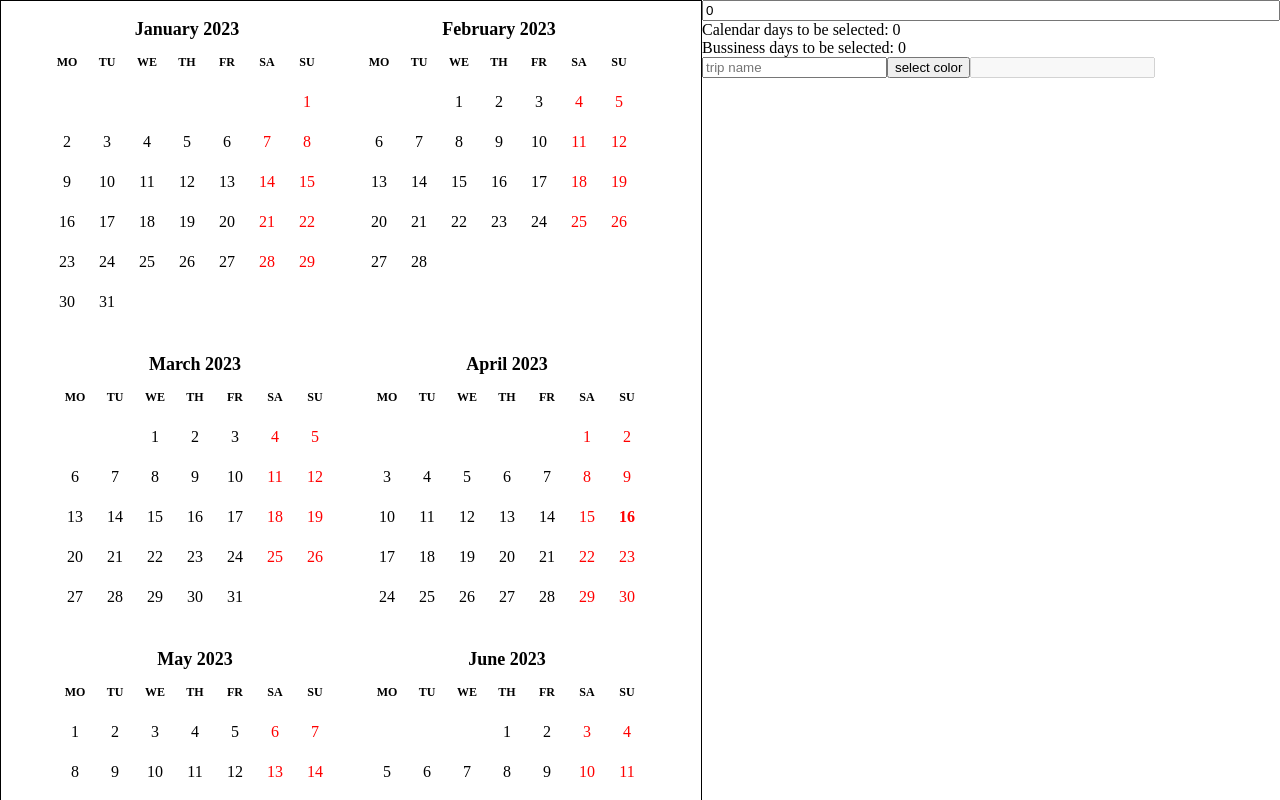
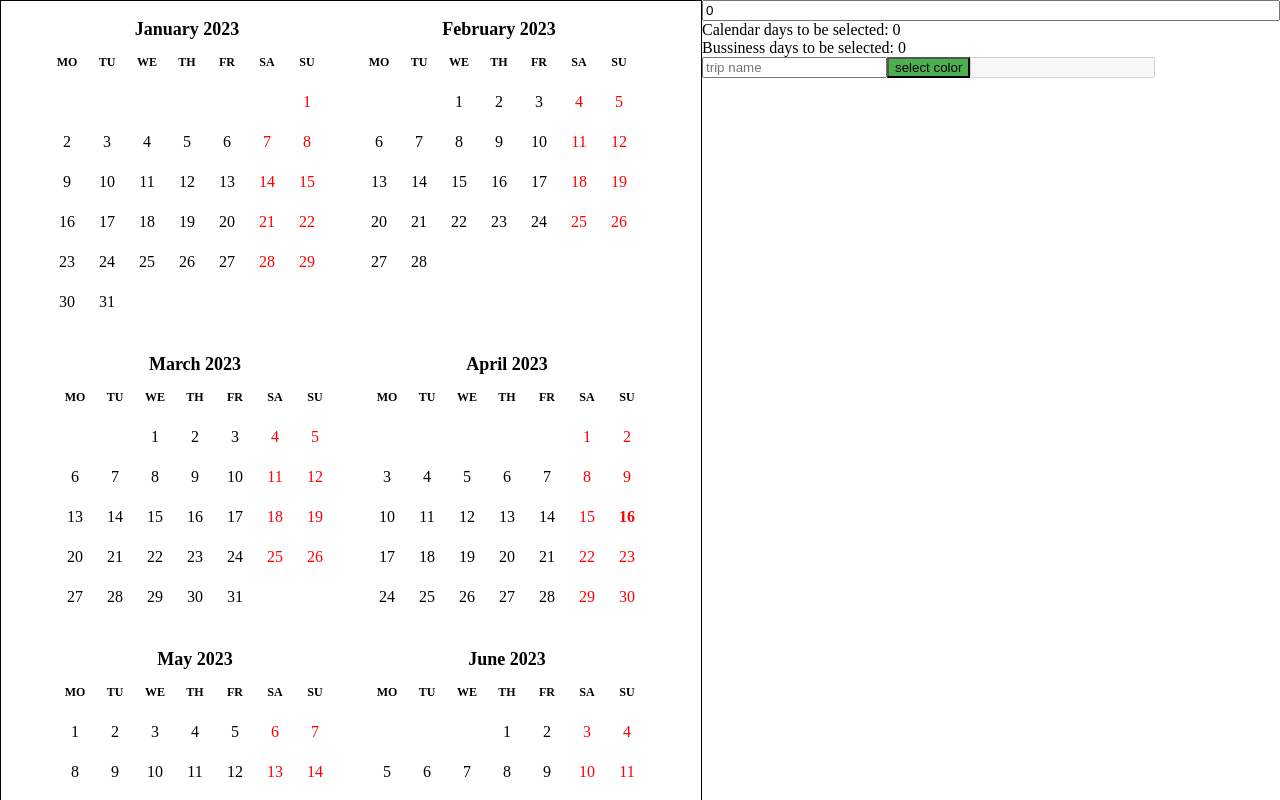
Before and after one commit to JSerwatka/Vacai, a React (Vite) app: page / in a window 1280 px wide. Shown: the top 800 px of the page. Built offline with nearby package versions, Linux system fonts and the light colour scheme; no server answers.

Commit message:
feat: send color prop to Calendar

```diff
--- a/package.json
+++ b/package.json
@@ -1,5 +1,5 @@
 {
-  "name": "days-off",
+  "name": "vacai",
   "private": true,
   "version": "0.0.0",
   "type": "module",
--- a/src/App.tsx
+++ b/src/App.tsx
@@ -25,6 +25,7 @@ function App() {
   });
 
   const [tripRange, setTripRange] = useState<DateRange | undefined>(undefined);
+  const [tripColor, setTripColor] = useState<string>("#4caf50");
 
   const [daysHovered, setDaysHovered] = useState<DaysHoveredType>({
     calendar: 0,
@@ -42,8 +43,14 @@ function App() {
         holidays={holidays}
         tripRange={tripRange}
         setTripRange={setTripRange}
+        tripColor={tripColor}
       />
-      <ControlPanel daysHovered={daysHovered} tripRange={tripRange} />
+      <ControlPanel
+        daysHovered={daysHovered}
+        tripRange={tripRange}
+        tripColor={tripColor}
+        setTripColor={setTripColor}
+      />
     </div>
   );
 }
--- a/src/components/Calendar/Calendar.module.css
+++ b/src/components/Calendar/Calendar.module.css
@@ -17,3 +17,15 @@
 .startEndRange:hover {
   background-color: #0eca2d;
 }
+
+.calendar_wrapper {
+  max-width: 700px;
+  border: 1px solid black;
+}
+
+.calendar_months {
+  display: flex;
+  flex-wrap: wrap;
+  justify-content: center;
+  row-gap: 30px;
+}
--- a/src/components/Calendar/Calendar.tsx
+++ b/src/components/Calendar/Calendar.tsx
@@ -17,6 +17,7 @@ interface CalendarProps {
   setTripRange: (dateRange: DateRange) => void;
   setDaysHovered: ({ calendar, bussiness }: DaysHoveredType) => void;
   holidays: HolidayType[] | null;
+  tripColor: string;
 }
 
 const Calendar = ({
@@ -24,6 +25,7 @@ const Calendar = ({
   setTripRange,
   setDaysHovered,
   holidays,
+  tripColor,
 }: CalendarProps) => {
   const handleDayMouseEnter = (date: Date) => {
     if (!tripRange?.from || tripRange.to) return;
@@ -74,12 +76,7 @@ const Calendar = ({
   };
 
   return (
-    <div
-      style={{
-        maxWidth: "700px",
-        border: "1px solid black",
-      }}
-    >
+    <div className={styles.calendar_wrapper}>
       <DayPicker
         mode="range"
         disableNavigation
@@ -88,12 +85,8 @@ const Calendar = ({
         selected={tripRange}
         weekStartsOn={1}
         onDayMouseEnter={handleDayMouseEnter}
-        styles={{
-          months: {
-            flexWrap: "wrap",
-            justifyContent: "center",
-            rowGap: "30px",
-          },
+        classNames={{
+          months: styles.calendar_months,
         }}
         modifiers={modifiers}
         modifiersClassNames={modifiersStyles}
--- a/src/components/ControlPanel/ControlPanel.tsx
+++ b/src/components/ControlPanel/ControlPanel.tsx
@@ -8,14 +8,20 @@ import styles from "./ControlPanel.module.css";
 interface ControlPanelProps {
   daysHovered: DaysHoveredType;
   tripRange: DateRange | undefined;
+  tripColor: string;
+  setTripColor: (color: string) => void;
 }
 
 const dateFormat = "d MMM y";
 
-const ControlPanel = ({ daysHovered, tripRange }: ControlPanelProps) => {
+const ControlPanel = ({
+  daysHovered,
+  tripRange,
+  tripColor,
+  setTripColor,
+}: ControlPanelProps) => {
   const [vacationDays, setVacationDays] = useState<number>(0);
   const [tripName, setTripName] = useState<string>("");
-  const [tripColor, setTripColor] = useState<string>("");
   const [colorModalOpened, setColorModalOpened] = useState<boolean>();
 
   const isRangeSelected = (
```
